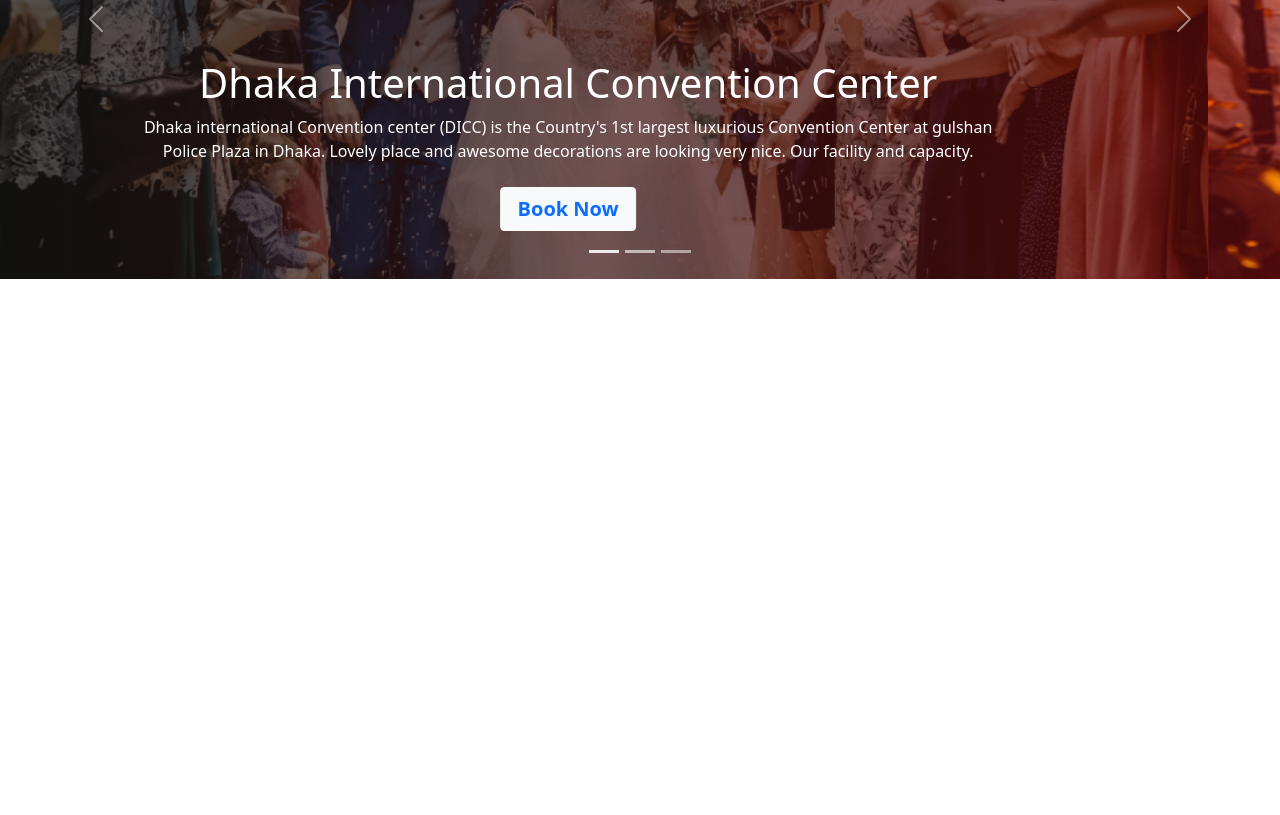
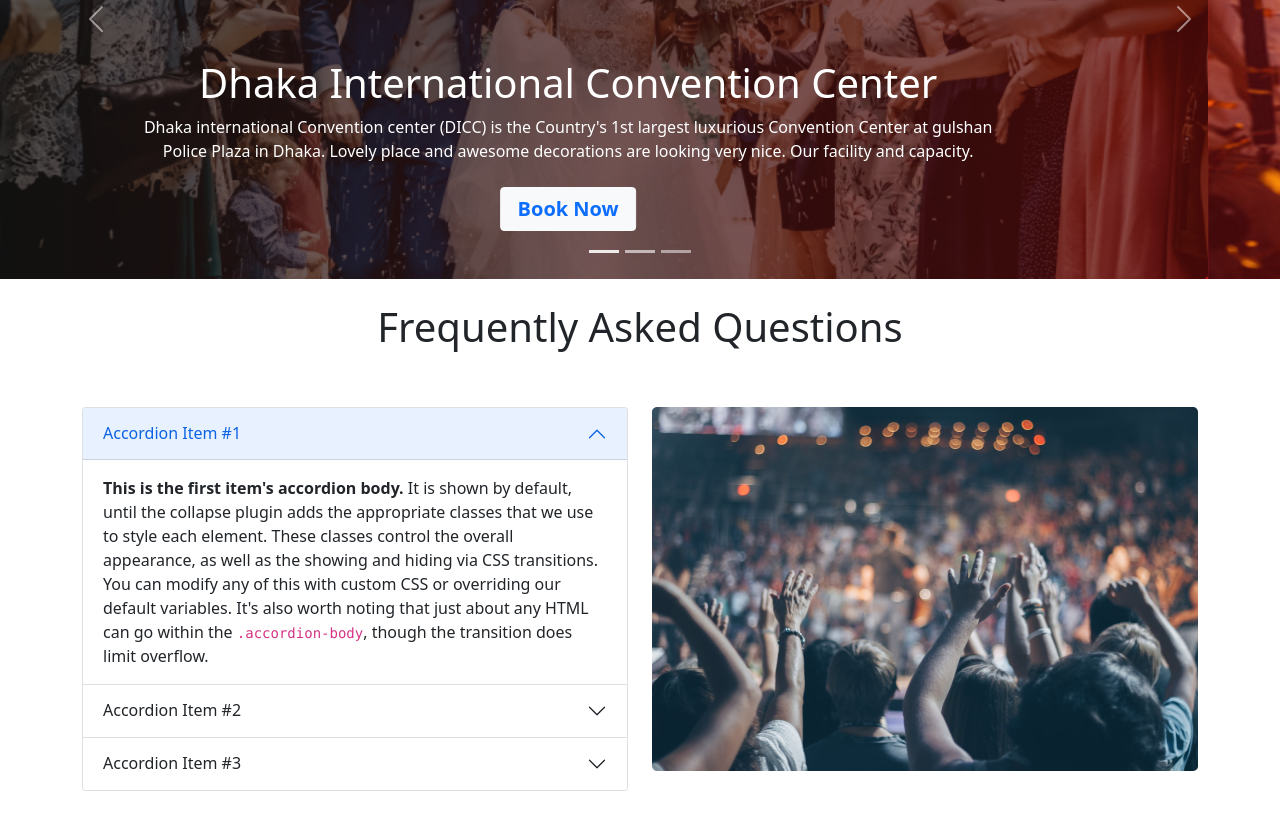
Before and after one commit to RatonRoy/convention-center, a plain HTML site: page index.html in a window 1280 px wide. Shown: the part 296-1111 px from the top of the page. Before the commit the page ends 800 px from the top, so only its background shows below. Drawn offline with nearby package versions, Linux system fonts and the light colour scheme.

Commit message:
question sections

```diff
--- a/index.html
+++ b/index.html
@@ -92,8 +92,64 @@
     <span class="carousel-control-next-icon" aria-hidden="true"></span>
     <span class="visually-hidden">Next</span>
   </button>
+  </div>
+  <!-- end of slider -->
+  <!-- start of frequently asked questions  -->
+  <section id="question-sections" class="py-4">
+    <h1 class="text-bold text-center pb-5">Frequently Asked Questions</h1>
+    <!-- start the question sections -->
+    <div class="container">
+      <div class="row">
+       <div class="col-lg-6">
+         <div class="accordion" id="accordionPanelsStayOpenExample">
+           <div class="accordion-item">
+           <h2 class="accordion-header" id="panelsStayOpen-headingOne">
+            <button class="accordion-button" type="button" data-bs-toggle="collapse" data-bs-target="#panelsStayOpen-collapseOne" aria-expanded="true" aria-controls="panelsStayOpen-collapseOne">
+              Accordion Item #1
+            </button>
+           </h2>
+            <div id="panelsStayOpen-collapseOne" class="accordion-collapse collapse show" aria-labelledby="panelsStayOpen-headingOne">
+              <div class="accordion-body">
+                <strong>This is the first item's accordion body.</strong> It is shown by default, until the collapse plugin adds the appropriate classes that we use to style each element. These classes control the overall appearance, as well as the showing and hiding via CSS transitions. You can modify any of this with custom CSS or overriding our default variables. It's also worth noting that just about any HTML can go within the <code>.accordion-body</code>, though the transition does limit overflow.
+               </div>
+              </div>
+           </div>
+          <div class="accordion-item">
+            <h2 class="accordion-header" id="panelsStayOpen-headingTwo">
+              <button class="accordion-button collapsed" type="button" data-bs-toggle="collapse" data-bs-target="#panelsStayOpen-collapseTwo" aria-expanded="false" aria-controls="panelsStayOpen-collapseTwo">
+                Accordion Item #2
+              </button>
+            </h2>
+            <div id="panelsStayOpen-collapseTwo" class="accordion-collapse collapse" aria-labelledby="panelsStayOpen-headingTwo">
+              <div class="accordion-body">
+                <strong>This is the second item's accordion body.</strong> It is hidden by default, until the collapse plugin adds the appropriate classes that we use to style each element. These classes control the overall appearance, as well as the showing and hiding via CSS transitions. You can modify any of this with custom CSS or overriding our default variables. It's also worth noting that just about any HTML can go within the <code>.accordion-body</code>, though the transition does limit overflow.
+              </div>
+            </div>
+          </div>
+          <div class="accordion-item">
+            <h2 class="accordion-header" id="panelsStayOpen-headingThree">
+              <button class="accordion-button collapsed" type="button" data-bs-toggle="collapse" data-bs-target="#panelsStayOpen-collapseThree" aria-expanded="false" aria-controls="panelsStayOpen-collapseThree">
+                Accordion Item #3
+              </button>
+            </h2>
+            <div id="panelsStayOpen-collapseThree" class="accordion-collapse collapse" aria-labelledby="panelsStayOpen-headingThree">
+              <div class="accordion-body">
+                <strong>This is the third item's accordion body.</strong> It is hidden by default, until the collapse plugin adds the appropriate classes that we use to style each element. These classes control the overall appearance, as well as the showing and hiding via CSS transitions. You can modify any of this with custom CSS or overriding our default variables. It's also worth noting that just about any HTML can go within the <code>.accordion-body</code>, though the transition does limit overflow.
+              </div>
+            </div>
+          </div>
+        </div>
+      </div>
+      <!-- end of the questions sections  -->
+      <div class="col-lg-6">
+        <img src="img/people.png" class="img-fluid" alt="...">
+      </div>
+      <!-- end of the images sections -->
+  </div>
 </div>
-  <!-- end of slider -->
+    <!-- end  the question sections -->
+  </section>
+  <!-- end of frequently asked questions  -->
   <!-- bootstrap js  -->
   <script src="https://cdn.jsdelivr.net/npm/bootstrap@5.1.3/dist/js/bootstrap.bundle.min.js" integrity="sha384-ka7Sk0Gln4gmtz2MlQnikT1wXgYsOg+OMhuP+IlRH9sENBO0LRn5q+8nbTov4+1p" crossorigin="anonymous"></script>
 </body>
```
Also changed, not shown: css/style.css (line endings or trailing spaces).
